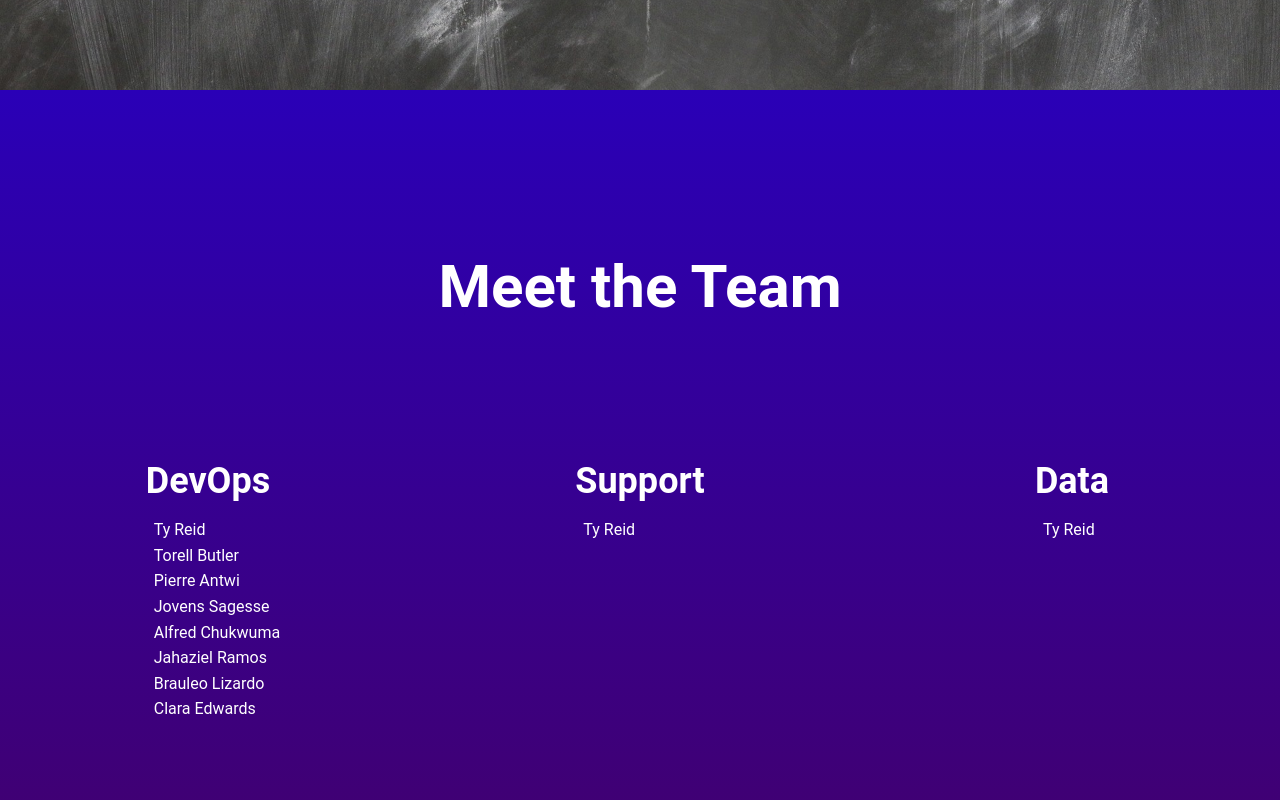
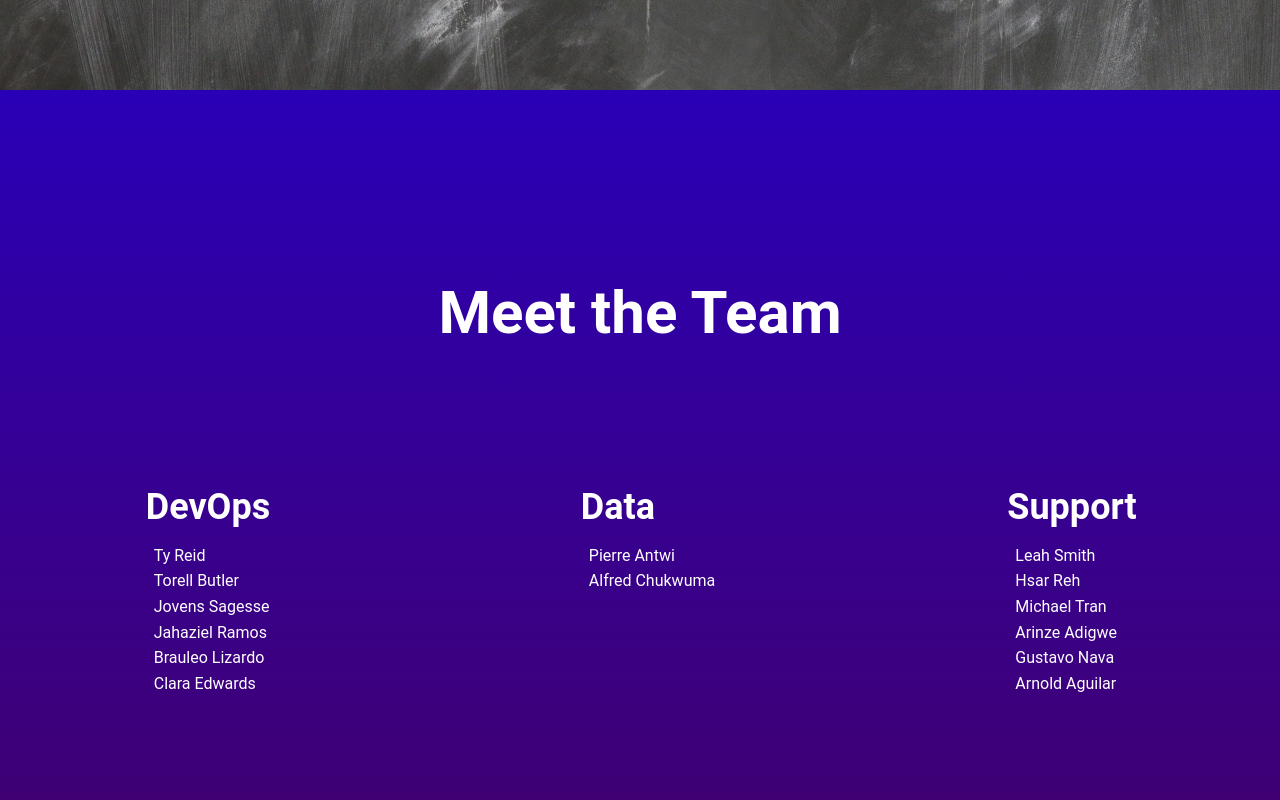
Before and after one commit to Maxx-Energy-Internship-Summer-24/solar-plant-website, a React (Create React App) app in the folder frontend/: page /about in a window 1280 px wide. Shown: the part 1428-2228 px from the top of the page. Built offline with nearby package versions, Linux system fonts and the light colour scheme.

Commit message:
Add links to the team members' LinkedIn

```diff
--- a/frontend/src/pages/About.jsx
+++ b/frontend/src/pages/About.jsx
@@ -38,41 +38,31 @@ const About = () => {
         <div className="grid grid-cols-3 justify-items-center gap-4 w-[100%]">
           <div>
             <h1 className='text-4xl font-bold p-4'>DevOps</h1>
-            <ul className='ml-6'>
-              <li>Ty Reid</li>
-              <li>Torell Butler</li>
-              <li>Pierre Antwi</li>
-              <li>Jovens Sagesse</li>
-              <li>Alfred Chukwuma</li>
-              <li>Jahaziel Ramos</li>
-              <li>Brauleo Lizardo</li>
-              <li>Clara Edwards</li>
+            <ul className='members ml-6'>
+              <li><a href="https://www.linkedin.com/in/ty-reid-27277321b" target="_blank">Ty Reid</a></li>
+              <li><a href="https://www.linkedin.com/in/torell-butler" target="_blank">Torell Butler</a></li>
+              <li><a href="https://www.linkedin.com/in/jovens-sagesse/" target="_blank">Jovens Sagesse</a></li>
+              <li><a href="https://www.linkedin.com/in/jahazielramos/" target="_blank">Jahaziel Ramos</a></li>
+              <li><a href="https://www.linkedin.com/in/ty-reid-27277321b" target="_blank">Brauleo Lizardo</a></li>
+              <li><a href="https://www.linkedin.com/in/clara-edward-a907b7213/" target="_blank">Clara Edwards</a></li>
+            </ul>
+          </div>
+          <div>
+            <h1 className='text-4xl font-bold p-4'>Data</h1>
+            <ul className='members ml-6'>
+              <li><a href="https://www.linkedin.com/in/pierre-antwi-boasiako-123209271/" target="_blank">Pierre Antwi</a></li>
+              <li><a href="https://www.linkedin.com/in/dumebi-chukwuma-1a914a258/" target="_blank">Alfred Chukwuma</a></li>
             </ul>
           </div>
           <div>
             <h1 className='text-4xl font-bold p-4'>Support</h1>
-            <ul className='ml-6'>
-              <li>Ty Reid</li>
-              <li></li>
-              <li></li>
-              <li></li>
-              <li></li>
-              <li></li>
-              <li></li>
-              <li></li>
-            </ul>
-          </div>
-          <div>
-            <h1 className='text-4xl font-bold p-4'>Data</h1>
-            <ul className='ml-6'>
-              <li>Ty Reid</li>
-              <li></li>
-              <li></li>
-              <li></li>
-              <li></li>
-              <li></li>
-              <li></li>
-              <li></li>
+            <ul className='members ml-6'>
+              <li>Leah Smith</li>
+              <li>Hsar Reh</li>
+              <li>Michael Tran</li>
+              <li>Arinze Adigwe</li>
+              <li>Gustavo Nava</li>
+              <li>Arnold Aguilar</li>
             </ul>
           </div>
         </div>
--- a/frontend/src/styles/About.css
+++ b/frontend/src/styles/About.css
@@ -2,3 +2,11 @@
     background: linear-gradient(#2A00B7, #42006C);
     color: white;
 }
+.members li:hover {
+    margin-left: 5px;
+    color: orangered;
+}
+
+.members li:active {
+    font-size: 2rem;
+}
```
